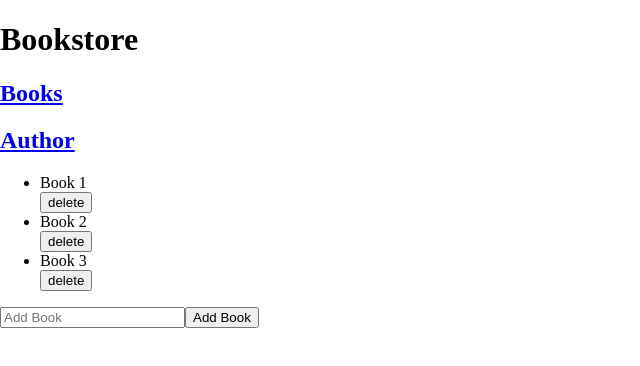
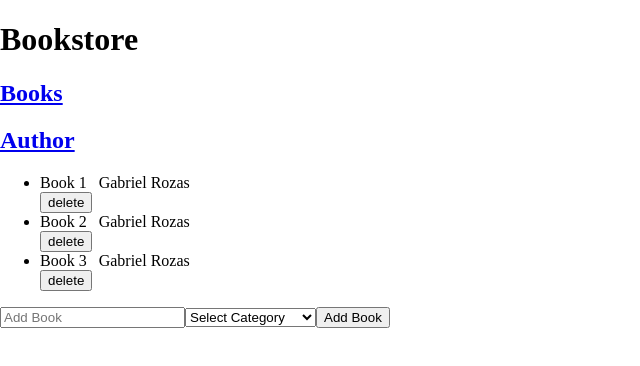
Before and after one commit to EmiLoKiJu/bookstore, a React (Create React App) app: page / in a window 1280 px wide. Shown: the top 366 px of the page, without its empty margins (0-640 px from the left). Built offline with nearby package versions, Linux system fonts and the light colour scheme.

Commit message:
Fix missunderstanding with author and category

```diff
--- a/src/components/addbook.js
+++ b/src/components/addbook.js
@@ -3,7 +3,14 @@ import PropTypes from 'prop-types';
 
 const AddBook = ({ addBookFunc }) => {
   const [title, setTitle] = useState('');
+  const [category, setCategory] = useState('');
   const [message, setMessage] = useState(''); // <span> message if empty book value given
+
+  const categoriesSelection = ['Gabriel Rozas', 'Not Gabriel Rozas'];
+
+  const handleCategoryChange = (e) => {
+    setCategory(e.target.value);
+  };
 
   const handleChange = (e) => {
     setTitle(e.target.value);
@@ -11,13 +18,14 @@ const AddBook = ({ addBookFunc }) => {
 
   const handleSubmit = (e) => {
     e.preventDefault();
-    if (title.trim()) {
-      addBookFunc(title); // Function called to create book
+    if (title.trim() && category) {
+      addBookFunc(title, category); // Function called to create book
       setTitle(''); // Resets the form
       setMessage('');
-    } else {
-      setMessage('Please add item.'); // Empty book value
-    }
+      setCategory('');
+    } else if (!category && !title.trim()) setMessage('Please add item and category.');
+    else if (!title.trim()) setMessage('Please add item.');
+    else setMessage('Please add category.');
   };
 
   return (
@@ -29,6 +37,17 @@ const AddBook = ({ addBookFunc }) => {
           value={title}
           onChange={handleChange}
         />
+        <select
+          value={category}
+          onChange={handleCategoryChange}
+        >
+          <option value="">Select Category</option>
+          {categoriesSelection.map((option) => (
+            <option key={option} value={option}>
+              {option}
+            </option>
+          ))}
+        </select>
         <button type="submit">Add Book</button>
       </form>
       <span>{message}</span>
--- a/src/components/book.js
+++ b/src/components/book.js
@@ -3,7 +3,11 @@ import PropTypes from 'prop-types';
 
 const Book = ({ book, removeBook }) => (
   <li>
-    <div>{book.title}</div>
+    <div>
+      {book.title}
+      &nbsp;&nbsp;&nbsp;
+      {book.category}
+    </div>
     <button type="button" onClick={() => removeBook(book.id)}>delete</button>
   </li>
 );
@@ -12,6 +16,7 @@ Book.propTypes = {
   book: PropTypes.shape({
     id: PropTypes.string.isRequired,
     title: PropTypes.string.isRequired,
+    category: PropTypes.string.isRequired,
   }).isRequired,
   removeBook: PropTypes.func.isRequired,
 };
--- a/src/components/bookslist.js
+++ b/src/components/bookslist.js
@@ -18,6 +18,7 @@ BooksList.propTypes = {
     PropTypes.shape({
       id: PropTypes.string.isRequired,
       title: PropTypes.string.isRequired,
+      category: PropTypes.string.isRequired,
     }),
   ).isRequired,
   removeBook: PropTypes.func.isRequired,
--- a/src/components/bookslogic.js
+++ b/src/components/bookslogic.js
@@ -8,21 +8,25 @@ const BooksLogic = () => {
     {
       id: uuidv4(),
       title: 'Book 1',
+      category: 'Gabriel Rozas',
     },
     {
       id: uuidv4(),
       title: 'Book 2',
+      category: 'Gabriel Rozas',
     },
     {
       id: uuidv4(),
       title: 'Book 3',
+      category: 'Gabriel Rozas',
     },
   ]);
 
-  const addBookFunc = (title) => {
+  const addBookFunc = (title, category) => {
     const newBook = {
       id: uuidv4(),
       title,
+      category,
     };
     setBooks([...books, newBook]);
   };
--- a/src/components/categories.js
+++ b/src/components/categories.js
@@ -1,7 +1,13 @@
 import React from 'react';
 
 const Categories = () => (
-  <div>Author: Gabriel Rozas</div>
+  <div>
+    Categories are not yet implemented.
+    <br />
+    <br />
+    {' '}
+    Stay tuned~
+  </div>
 );
 
 export default Categories;
```
